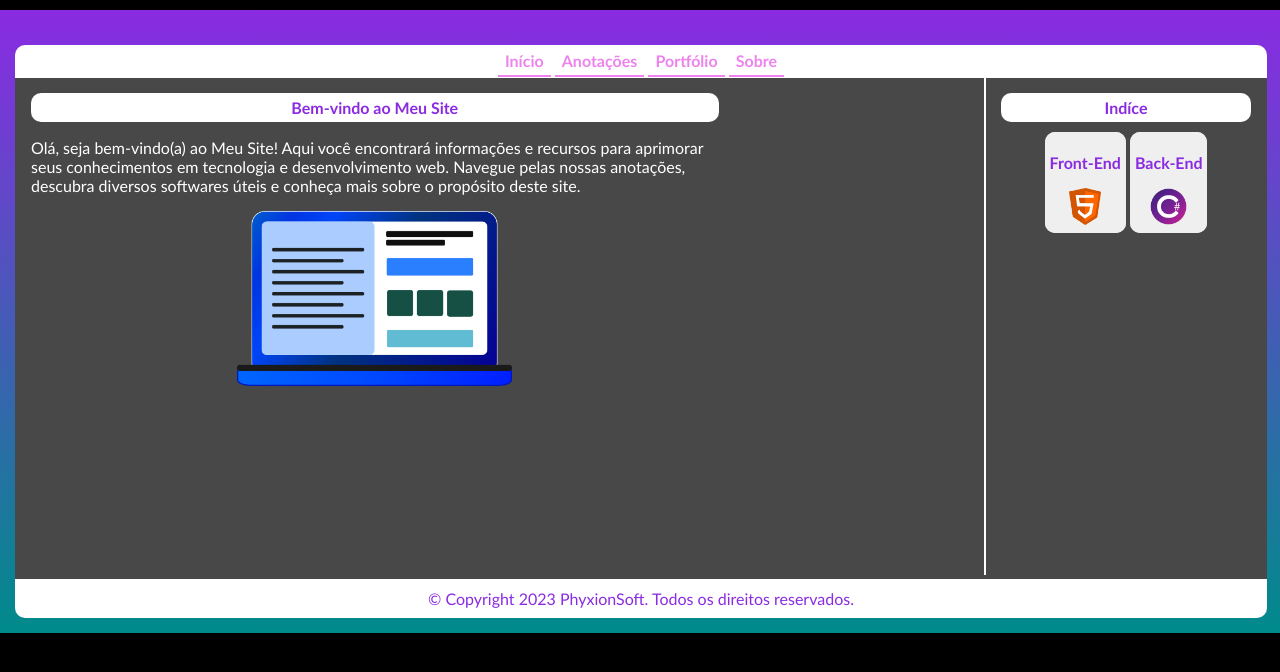
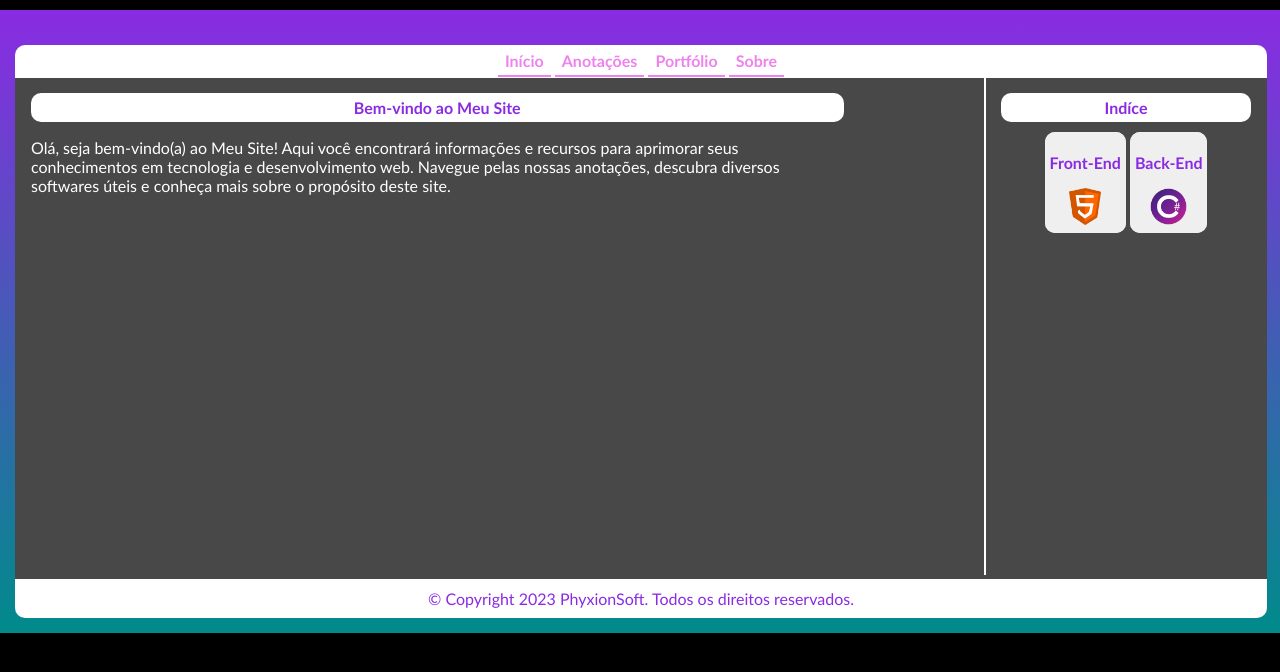
Before and after one commit to RyanMFerreira/phyxionsoft.github.io, a plain HTML site: page index.html in a window 1280 px wide. Shown: the part 90-762 px from the top of the page. Drawn offline with Linux system fonts and the light colour scheme.

Commit message:
Add files via upload

```diff
--- a/index.html
+++ b/index.html
@@ -30,7 +30,6 @@
                     recursos para aprimorar
                     seus conhecimentos em tecnologia e desenvolvimento web. Navegue pelas nossas anotações, descubra
                     diversos softwares úteis e conheça mais sobre o propósito deste site.</p>
-                <img class="img1" src="img/laptop_icon.png">
             </div>
 
             <div class="right">
--- a/style.css
+++ b/style.css
@@ -67,7 +67,7 @@ div {
 }
 
 .left {
-    width: 55%;
+    width: 65%;
     margin: auto auto;
     float: left;
 }
@@ -120,10 +120,6 @@ img {
     border-radius: none;
 }
 
-.img1 {
-    width: 40%;
-}
-
 .logo_img {
     margin: 10px;
     width: 35%;
```
